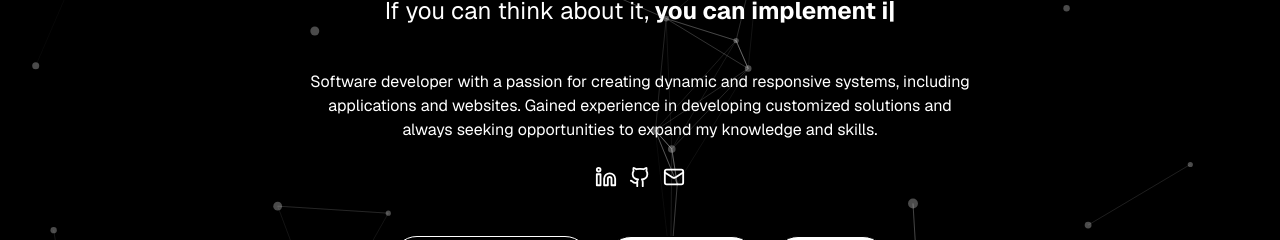
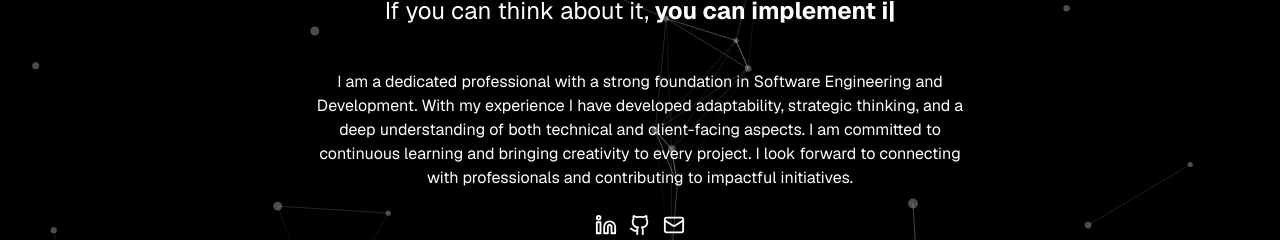
Before and after one commit to agustintamagnone/agustin-tamagnone-portfolio, a Next.js app: page / in a window 1280 px wide. Shown: the part 428-668 px from the top of the page. Built offline with nearby package versions, Linux system fonts and the light colour scheme.

Commit message:
Updated CV and Resume links

```diff
--- a/app/page.tsx
+++ b/app/page.tsx
@@ -211,9 +211,10 @@ export default function Home(): JSX.Element {
               />
             </h1>
             <p className="mt-1 max-w-2xl mx-auto">
-              Software developer with a passion for creating dynamic and responsive systems,
-              including applications and websites. Gained experience in developing customized
-              solutions and always seeking opportunities to expand my knowledge and skills.
+              I am a dedicated professional with a strong foundation in Software Engineering and Development.
+              With my experience I have developed adaptability, strategic thinking, and a deep understanding of both technical and client-facing aspects.
+              I am committed to continuous learning and bringing creativity to every project.
+              I look forward to connecting with professionals and contributing to impactful initiatives.
             </p>
             <div className="flex items-center relative justify-center py-6 space-x-3">
               <a href="https://www.linkedin.com/in/agustin-tamagnone" target="_blank">
@@ -228,8 +229,8 @@ export default function Home(): JSX.Element {
             </div>
             <div className="z-10 mt-6 flex space-x-4">
               <ButtonPrimary text="Schedule a Meeting" darkMode href="https://calendar.app.google/x9MNvYvJyzQe1RKv8" />
-              <ButtonSecondary text="View Resume" darkMode href="https://acrobat.adobe.com/id/urn:aaid:sc:va6c2:ddebdc06-f570-4314-b236-913b576999e0" />
-              <ButtonSecondary text="Mirar CV" darkMode href="https://acrobat.adobe.com/id/urn:aaid:sc:VA6C2:087ee381-3148-43a2-9794-ecdb0dac30c2" />
+              <ButtonSecondary text="View Resume" darkMode href="https://acrobat.adobe.com/id/urn:aaid:sc:VA6C2:ff4f6812-1bb3-4b8e-a285-dc0ac1694372" />
+              <ButtonSecondary text="Mirar CV" darkMode href="https://acrobat.adobe.com/id/urn:aaid:sc:VA6C2:687d31b1-b8e4-499c-a683-cf1f9983898a" />
             </div>
           </div>
         </section>
```
